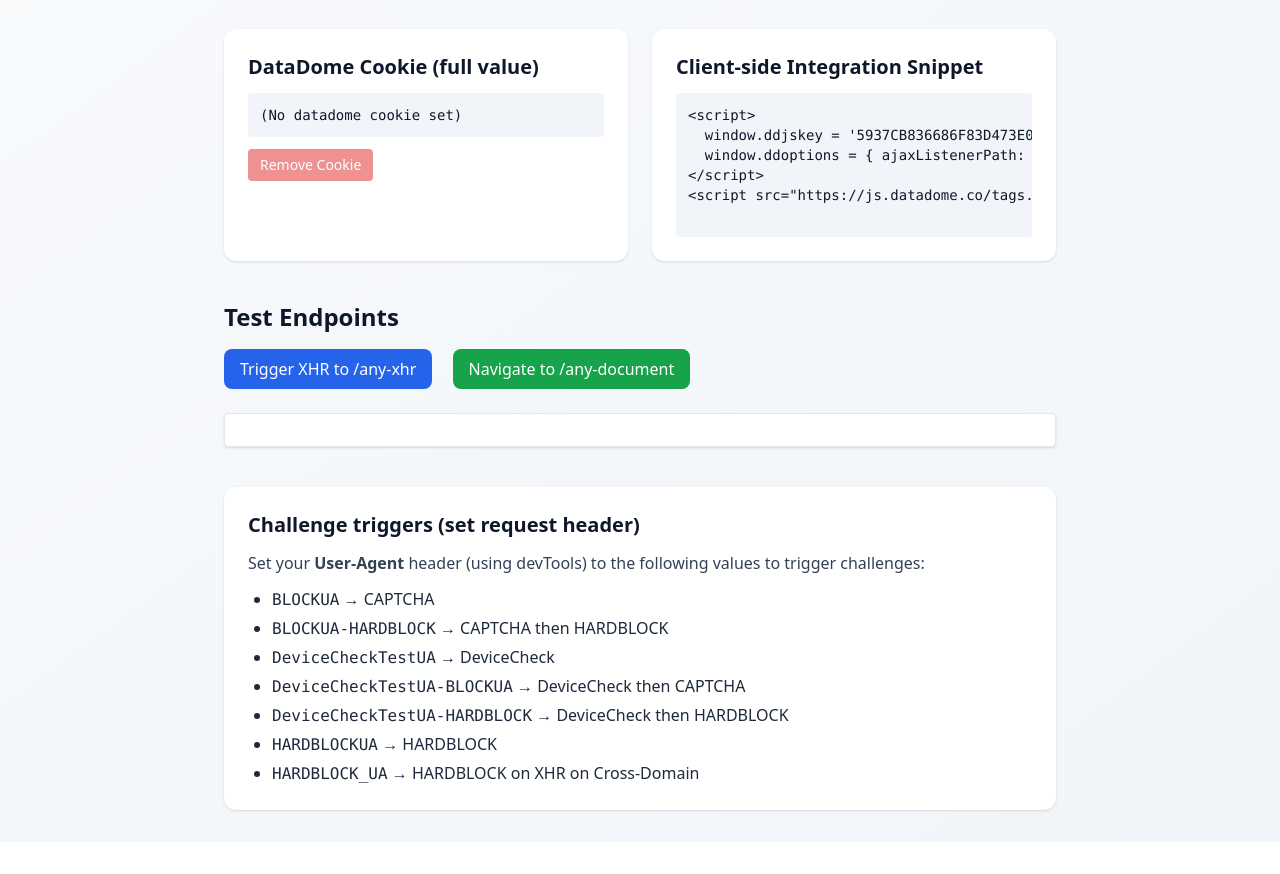
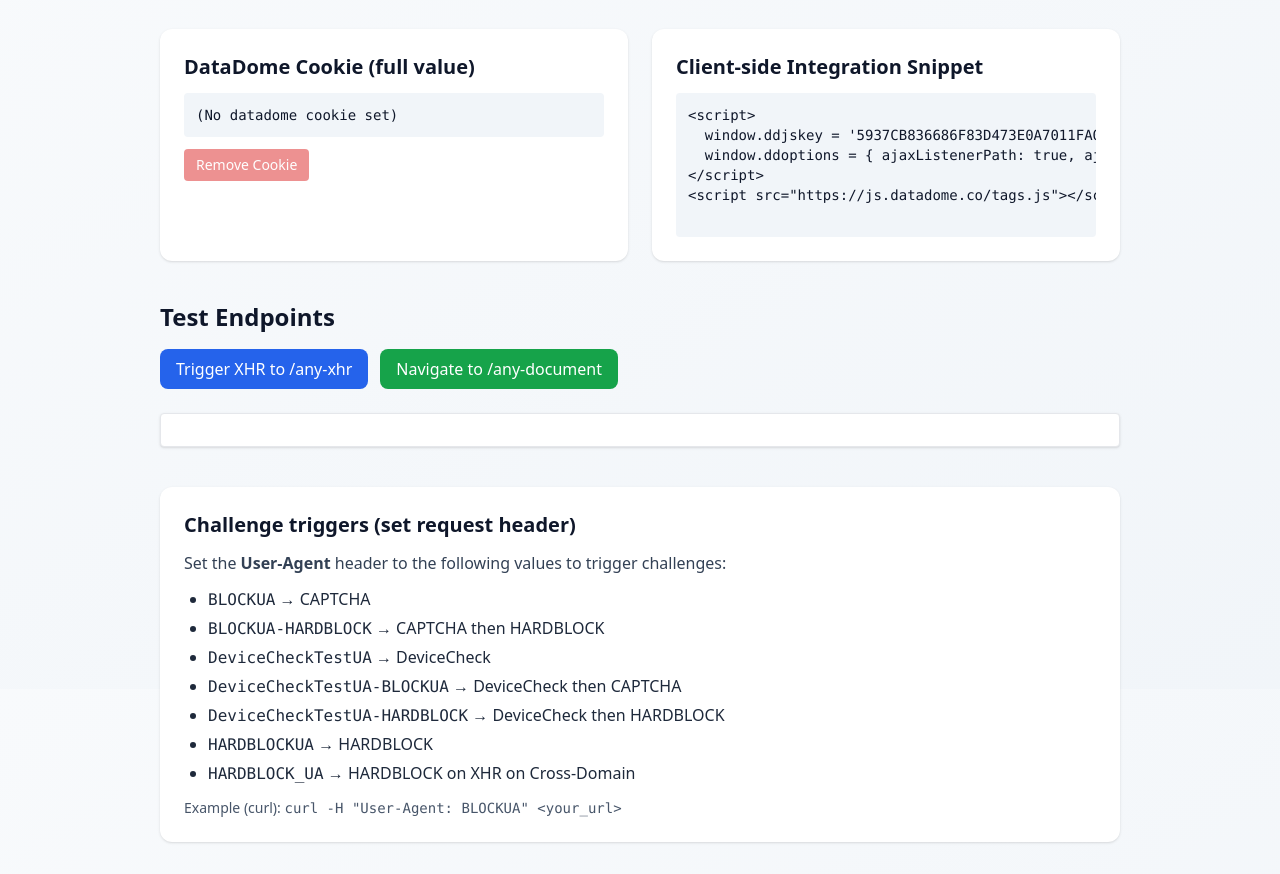
Before and after one commit to inkkonito/dd-node-test-challenges, a website: page public/index.html in a window 1280 px wide. Shown: the part 111-985 px from the top of the page. Before the commit the page ends 953 px from the top, so only its background shows below. Drawn offline with nearby package versions, Linux system fonts and the light colour scheme.

Commit message:
remove overflow-x-hidden

```diff
--- a/public/index.html
+++ b/public/index.html
@@ -1,35 +1,45 @@
 <!doctype html>
-<html lang="en">
+<html lang="en" class="h-full w-full overflow-x-hidden">
   <head>
     <meta charset="utf-8" />
-    <meta name="viewport" content="width=device-width, initial-scale=1" />
+    <meta
+      name="viewport"
+      content="width=device-width, initial-scale=1, viewport-fit=cover"
+    />
+
+    <!-- DataDome JS Tag (standard, minimal; load first, no async) -->
+    <script>
+      window.ddjskey = '5937CB836686F83D473E0A7011FA0E';
+      window.ddoptions = {
+        ajaxListenerPath: true,
+        ajaxListenerPathDepth: 2
+      };
+    </script>
+    <script src="https://js.datadome.co/tags.js"></script>
 
     <!-- Tailwind via CDN -->
     <script src="https://cdn.tailwindcss.com"></script>
 
-    <!-- DataDome JS Tag -->
-    <script>
-      window.ddjskey = '5937CB836686F83D473E0A7011FA0E';
-      window.ddoptions = { ajaxListenerPath: true, ajaxListenerPathDepth: 2 };
-    </script>
-    <script src="https://js.datadome.co/tags.js" async></script>
-
     <title>DataDome Protected Page</title>
   </head>
-  <body class="min-h-screen bg-gradient-to-br from-slate-50 to-slate-100 text-slate-900">
-    <main class="mx-auto max-w-4xl p-8">
+  <body class="h-full w-full bg-gradient-to-br from-slate-50 to-slate-100 text-slate-900">
+    <main class="mx-auto w-full max-w-screen-lg px-4 sm:px-6 lg:px-8 py-8">
       <!-- Header -->
       <header class="mb-8 text-center">
-        <h1 class="text-4xl font-extrabold text-blue-700">DataDome Protection Demo</h1>
-        <p class="mt-2 text-lg text-slate-600">This page is protected by DataDome (server + client).</p>
+        <h1 class="text-3xl sm:text-4xl font-extrabold text-blue-700 leading-tight">
+          DataDome Protection Demo
+        </h1>
+        <p class="mt-2 text-base sm:text-lg text-slate-600">
+          This page is protected by DataDome (server + client).
+        </p>
       </header>
 
       <!-- Cards row -->
-      <section class="grid md:grid-cols-2 gap-6">
+      <section class="grid gap-6 md:grid-cols-2">
         <!-- Cookie Viewer (dynamic) -->
-        <div class="bg-white p-6 rounded-xl shadow">
-          <h2 class="text-xl font-semibold mb-3">DataDome Cookie (full value)</h2>
-          <pre id="cookieBox" class="bg-slate-100 p-3 rounded overflow-x-auto text-sm">(No datadome cookie set)</pre>
+        <div class="bg-white p-4 sm:p-6 rounded-xl shadow">
+          <h2 class="text-lg sm:text-xl font-semibold mb-3">DataDome Cookie (full value)</h2>
+          <pre id="cookieBox" class="bg-slate-100 p-3 rounded overflow-x-auto text-xs sm:text-sm break-words">(No datadome cookie set)</pre>
           <button
             id="removeCookieBtn"
             class="mt-3 rounded bg-red-600 px-3 py-1.5 text-white hover:bg-red-700 text-sm disabled:opacity-50 disabled:cursor-not-allowed"
@@ -40,14 +50,14 @@
         </div>
 
         <!-- Client-side code snippet used on this page -->
-        <div class="bg-white p-6 rounded-xl shadow">
-          <h2 class="text-xl font-semibold mb-3">Client-side Integration Snippet</h2>
-          <pre class="bg-slate-100 p-3 rounded overflow-x-auto text-sm">
+        <div class="bg-white p-4 sm:p-6 rounded-xl shadow">
+          <h2 class="text-lg sm:text-xl font-semibold mb-3">Client-side Integration Snippet</h2>
+          <pre class="bg-slate-100 p-3 rounded overflow-x-auto text-xs sm:text-sm">
 &lt;script&gt;
   window.ddjskey = '5937CB836686F83D473E0A7011FA0E';
   window.ddoptions = { ajaxListenerPath: true, ajaxListenerPathDepth: 2 };
 &lt;/script&gt;
-&lt;script src="https://js.datadome.co/tags.js" async&gt;&lt;/script&gt;
+&lt;script src="https://js.datadome.co/tags.js"&gt;&lt;/script&gt;
           </pre>
         </div>
       </section>
@@ -55,7 +65,7 @@
       <!-- Actions -->
       <section class="mt-10">
         <h2 class="text-2xl font-semibold mb-4">Test Endpoints</h2>
-        <div class="space-x-4">
+        <div class="flex flex-wrap gap-3">
           <button
             id="xhrButton"
             type="button"
@@ -76,12 +86,12 @@
       </section>
 
       <!-- Triggers info -->
-      <section class="mt-10 bg-white p-6 rounded-xl shadow">
-        <h2 class="text-xl font-semibold mb-3">Challenge triggers (set request header)</h2>
-        <p class="text-slate-700 mb-3">
-          Set your <span class="font-semibold">User-Agent</span> header (using devTools) to the following values to trigger challenges:
+      <section class="mt-10 bg-white p-4 sm:p-6 rounded-xl shadow">
+        <h2 class="text-lg sm:text-xl font-semibold mb-3">Challenge triggers (set request header)</h2>
+        <p class="text-slate-700 mb-3 text-sm sm:text-base">
+          Set the <span class="font-semibold">User-Agent</span> header to the following values to trigger challenges:
         </p>
-        <ul class="list-disc pl-6 space-y-1 text-slate-800">
+        <ul class="list-disc pl-6 space-y-1 text-slate-800 text-sm sm:text-base">
           <li><code>BLOCKUA</code> → CAPTCHA</li>
           <li><code>BLOCKUA-HARDBLOCK</code> → CAPTCHA then HARDBLOCK</li>
           <li><code>DeviceCheckTestUA</code> → DeviceCheck</li>
@@ -90,6 +100,9 @@
           <li><code>HARDBLOCKUA</code> → HARDBLOCK</li>
           <li><code>HARDBLOCK_UA</code> → HARDBLOCK on XHR on Cross-Domain</li>
         </ul>
+        <p class="text-xs sm:text-sm text-slate-600 mt-3 break-words">
+          Example (curl): <code>curl -H "User-Agent: BLOCKUA" &lt;your_url&gt;</code>
+        </p>
       </section>
     </main>
 
@@ -144,7 +157,7 @@
         updateCookiePanel();
       }
 
-      // Render headers (keys blue, values dark)
+      // Render headers
       function renderHeaders(obj) {
         return Object.entries(obj || {})
           .map(([k, v]) => `<div><span class="text-blue-700 font-semibold">${k}:</span> <span class="text-slate-800 break-all">${v}</span></div>`)
@@ -176,7 +189,7 @@
         const cookieHeader = data?.requestHeaders?.cookie || "";
         const serverCookies = parseCookieString(cookieHeader);
         const sentWithRequest = serverCookies.datadome ? decodeURIComponent(serverCookies.datadome) : "";
-        const afterResponse = getDatadomeCookie(); // cookie visible on the page right after the call
+        const afterResponse = getDatadomeCookie();
 
         output.innerHTML = `
           <h3 class="text-lg font-semibold mb-2">Request Headers</h3>
@@ -194,7 +207,6 @@
           </div>
         `;
 
-        // Refresh cookie panel and watch briefly for any post-response updates
         pollCookieFor(3000, 300);
       }
 
```
